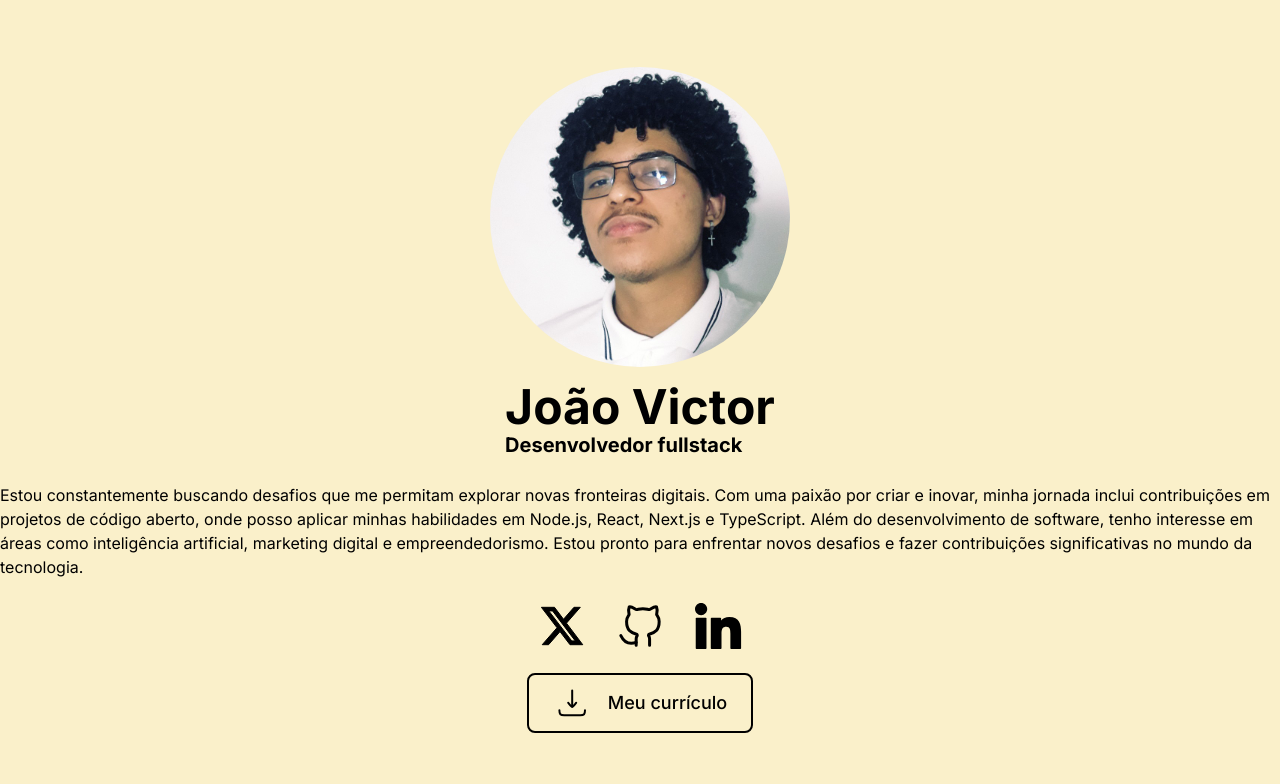
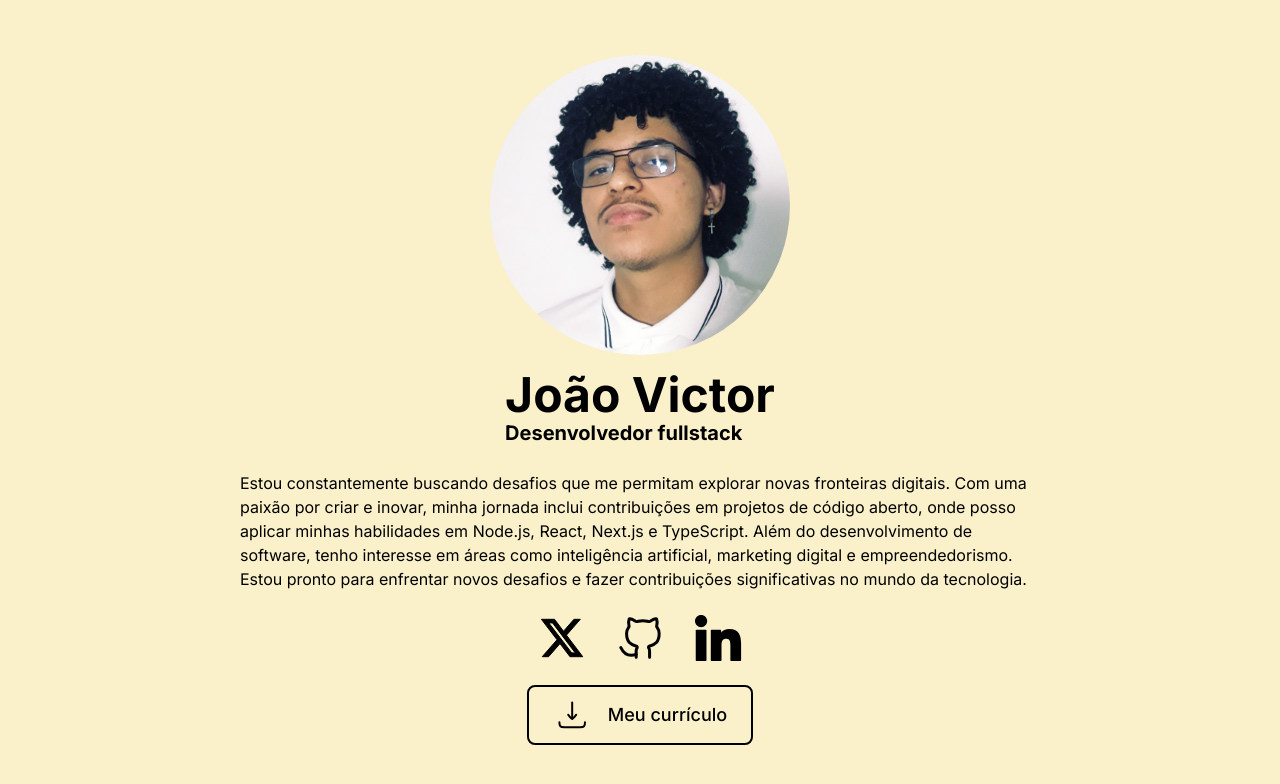
Before and after one commit to JoaoVictor6/my-personal-blog, an Astro site: page / in a window 1280 px wide. Built offline with nearby package versions, Linux system fonts and the light colour scheme; Astro itself is replaced by a stand-in of ours.

Commit message:
refactor: improve text

```diff
--- a/src/pages/index.astro
+++ b/src/pages/index.astro
@@ -32,7 +32,7 @@ import CvDownload from '../components/CvDownload.astro';
 					<h2 class="text-xl font-bold">Desenvolvedor fullstack</h2>
 				</section>
 			</section>
-			<p class="leading-[150%] max-w-screen-xl">
+			<p class="leading-[150%] max-w-[90%] lg:max-w-[800px] mx-auto">
 				Estou constantemente buscando desafios que me permitam explorar novas fronteiras digitais. Com uma paixão por criar e inovar, minha jornada inclui contribuições em projetos de código aberto, onde posso aplicar minhas habilidades em Node.js, React, Next.js e TypeScript. Além do desenvolvimento de software, tenho interesse em áreas como inteligência artificial, marketing digital e empreendedorismo. Estou pronto para enfrentar novos desafios e fazer contribuições significativas no mundo da tecnologia.
 			</p>
 
```
